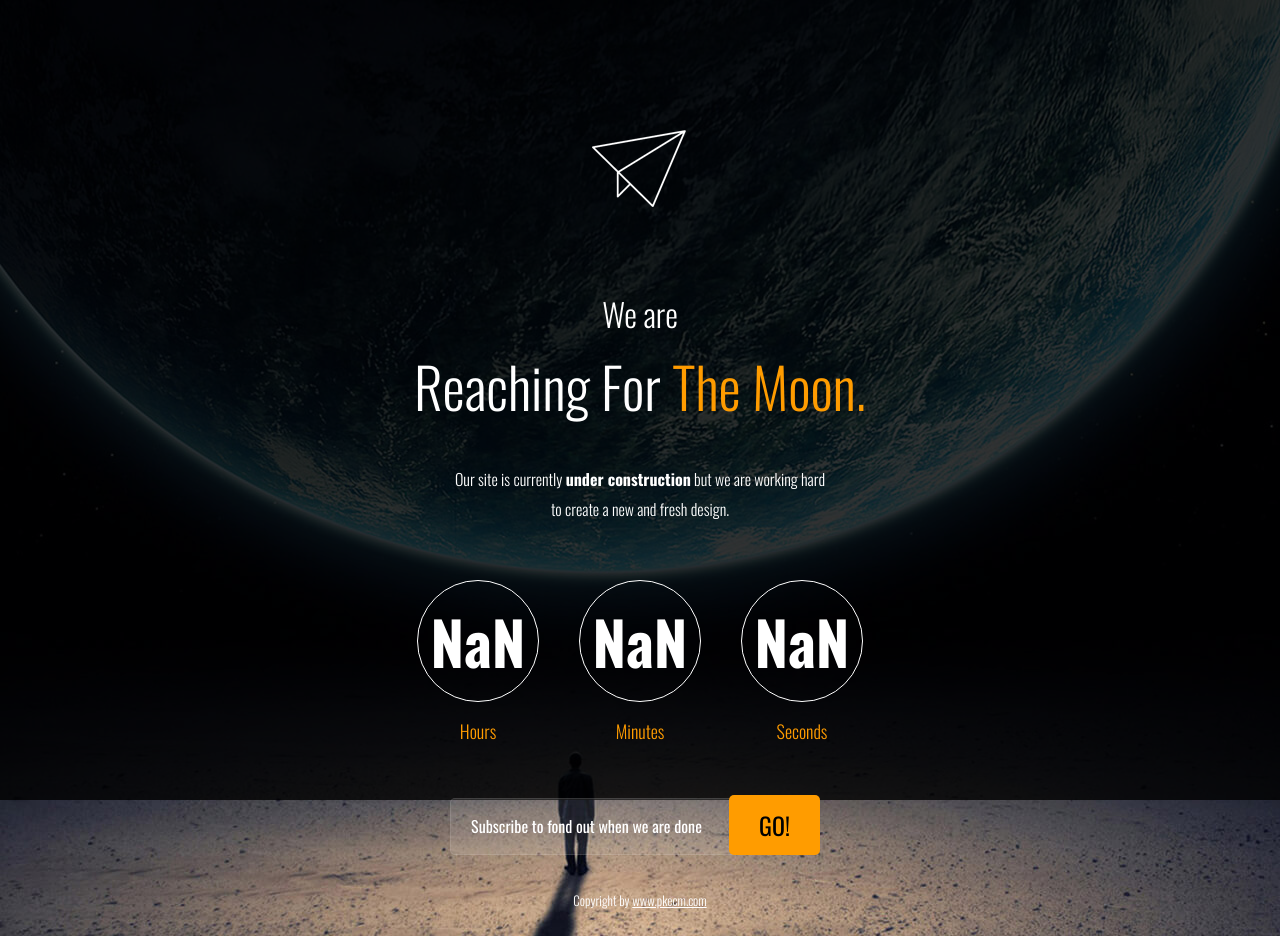
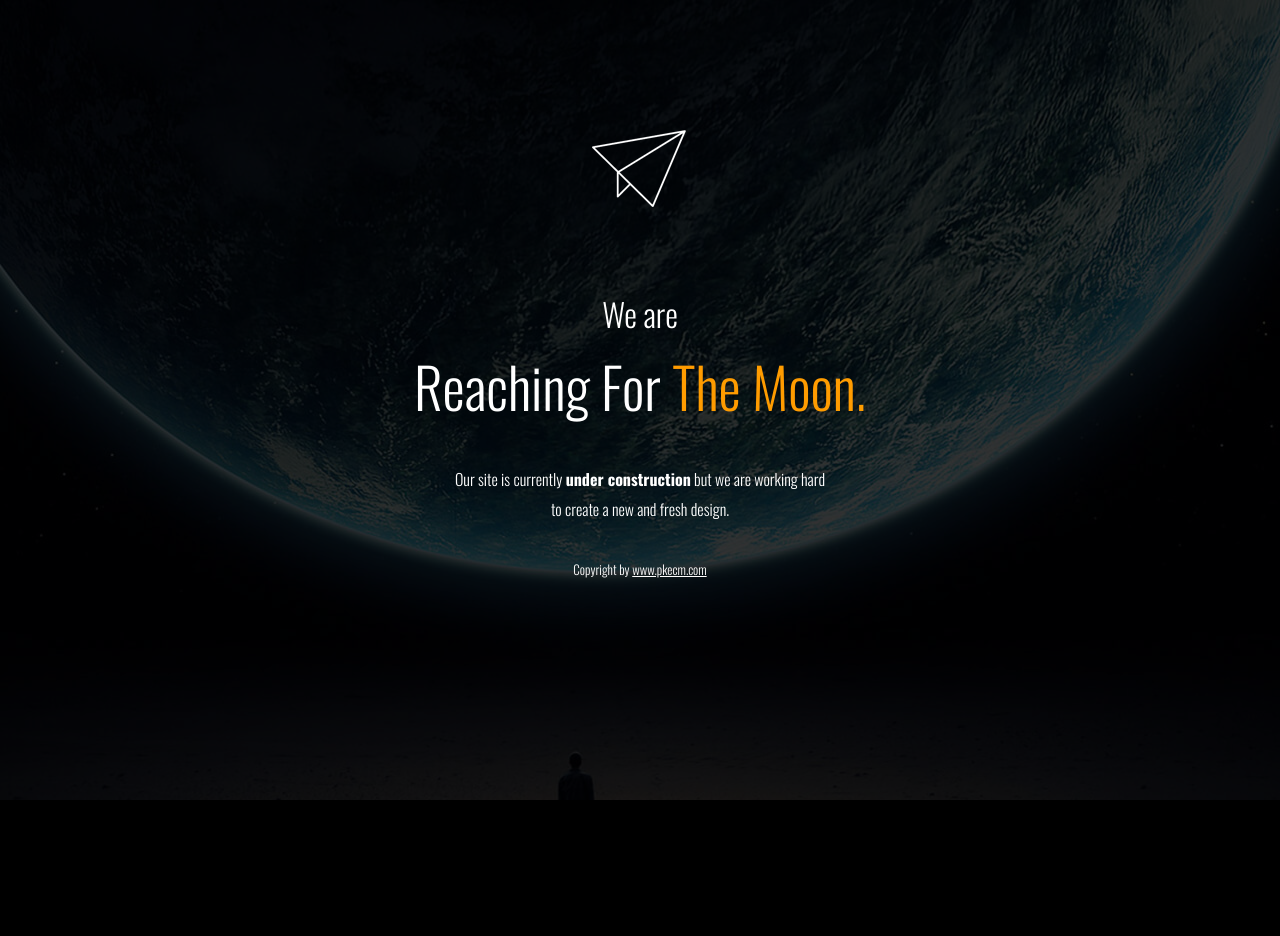
Before and after one commit to PKECM/PKECM.github.io, a plain HTML site: page index.html in a window 1280 px wide. After the commit the page ends 800 px from the top, so only its background shows below. Drawn offline with nearby package versions, Linux system fonts and the light colour scheme.

Commit message:
Update index.html

```diff
--- a/index.html
+++ b/index.html
@@ -40,11 +40,6 @@ $(function () {
 			Reaching For <span class="yellow">The Moon.</span>
 		</h1>
 		<p>Our site is currently <strong>under construction</strong> but we are working hard<br/> to create a new and fresh design.</p>
-		<div id="defaultCountdown"></div>
-		<form action="#">
-			<input type="text" name="email" id="email" value="Subscribe to fond out when we are done">
-			<input type="submit" value="GO!">
-		</form>
 		<p class="copyright">Copyright by <a href="http://www.pkecm.com" target="_blank">www.pkecm.com</a></p>
 	</div>
 	<!--/CONTAINER-->
```
